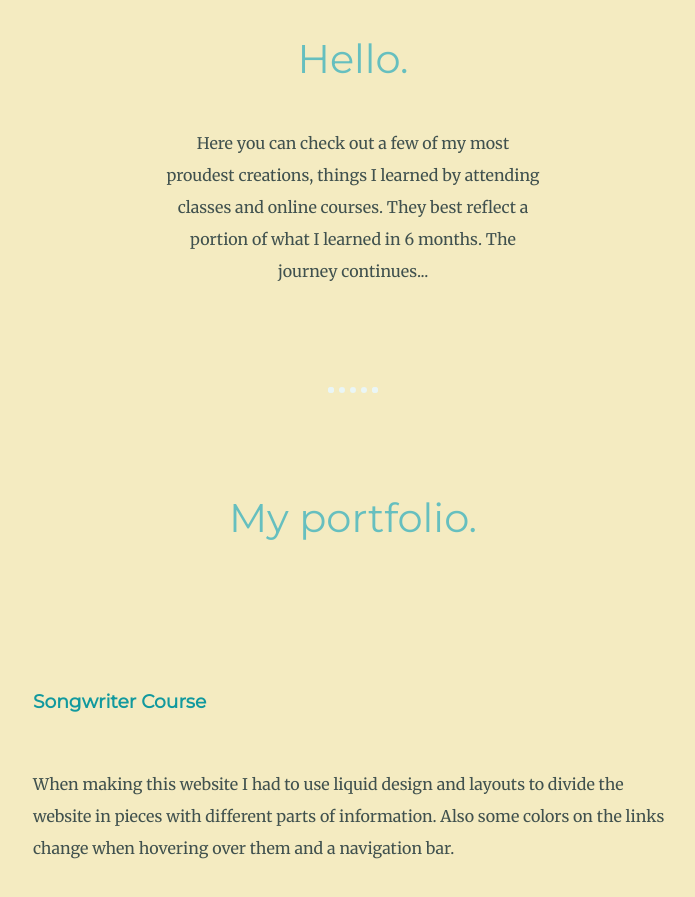
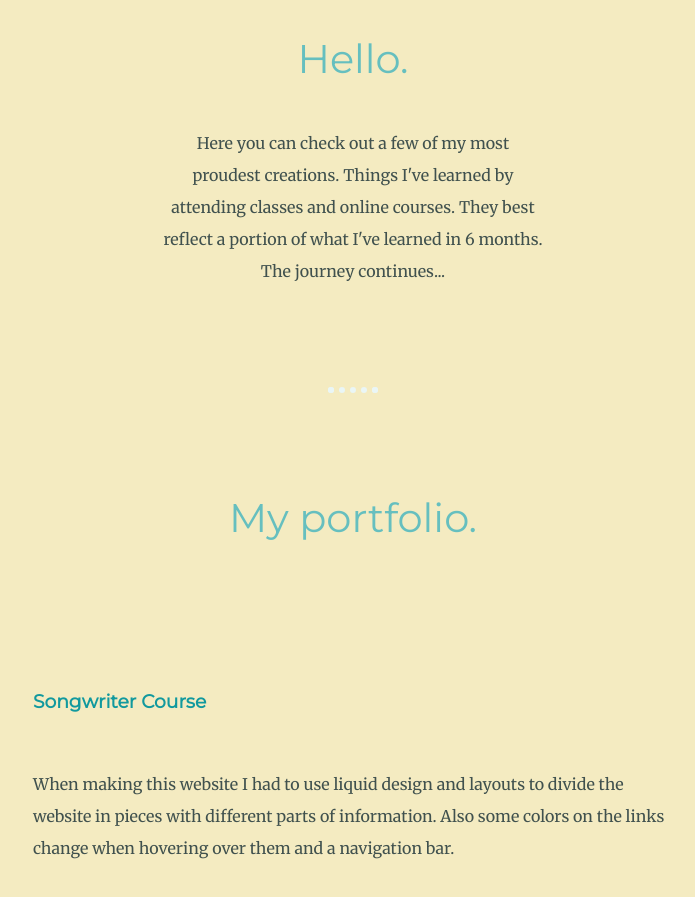
Before and after one commit to MichaHuiskamp/MySite, a plain HTML site: page portfolio.html in a window 1280 px wide. Shown: the part 1152-2049 px from the top of the page, without its empty margins (287-982 px from the left). Drawn offline with Linux system fonts and the light colour scheme.

Commit message:
Add files via upload
Minor text changes

```diff
--- a/portfolio.html
+++ b/portfolio.html
@@ -21,7 +21,7 @@
     <div class="profile">
       <img src="images/Micha.png" alt="Micha-picture">
       <h2>Hello.</h2>
-      <p class="intro">Here you can check out a few of my most proudest creations, things I learned by attending classes and online courses. They best reflect a portion of what I learned in 6 months. The journey continues...</p>
+      <p class="intro">Here you can check out a few of my most proudest creations. Things I've learned by attending classes and online courses. They best reflect a portion of what I've learned in 6 months. The journey continues...</p>
     </div>
 
 <hr class="dotted">
```
